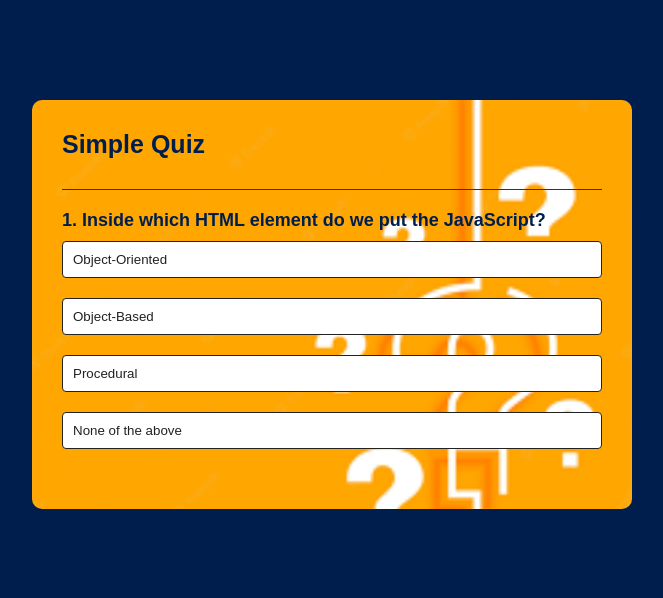
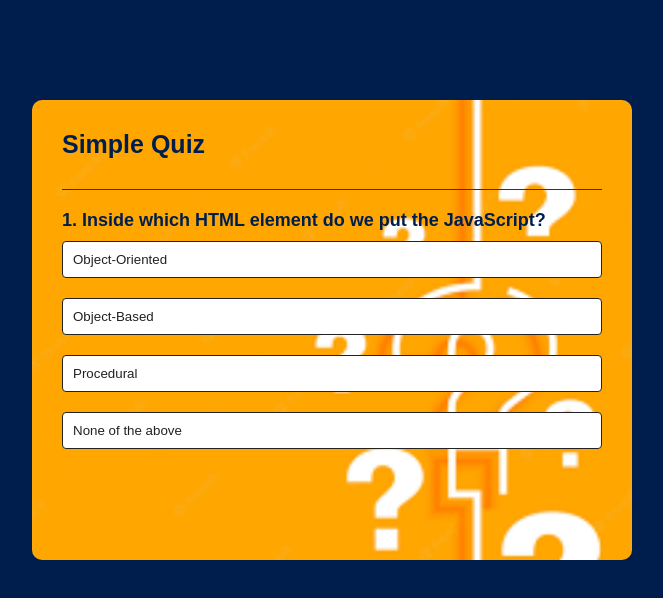
Before and after one commit to Shweta-10/Quiz-App, a plain HTML site: page index.html in a window 1280 px wide. Shown: the whole page, without its empty margins (308-971 px from the left). Drawn offline with Linux system fonts and the light colour scheme.

Commit message:
updae UI

```diff
--- a/style.css
+++ b/style.css
@@ -31,6 +31,7 @@ body{
 
 .quiz{
     padding: 20px 0;
+    height: 340px;
 }
 
 .quiz h2 {
```
